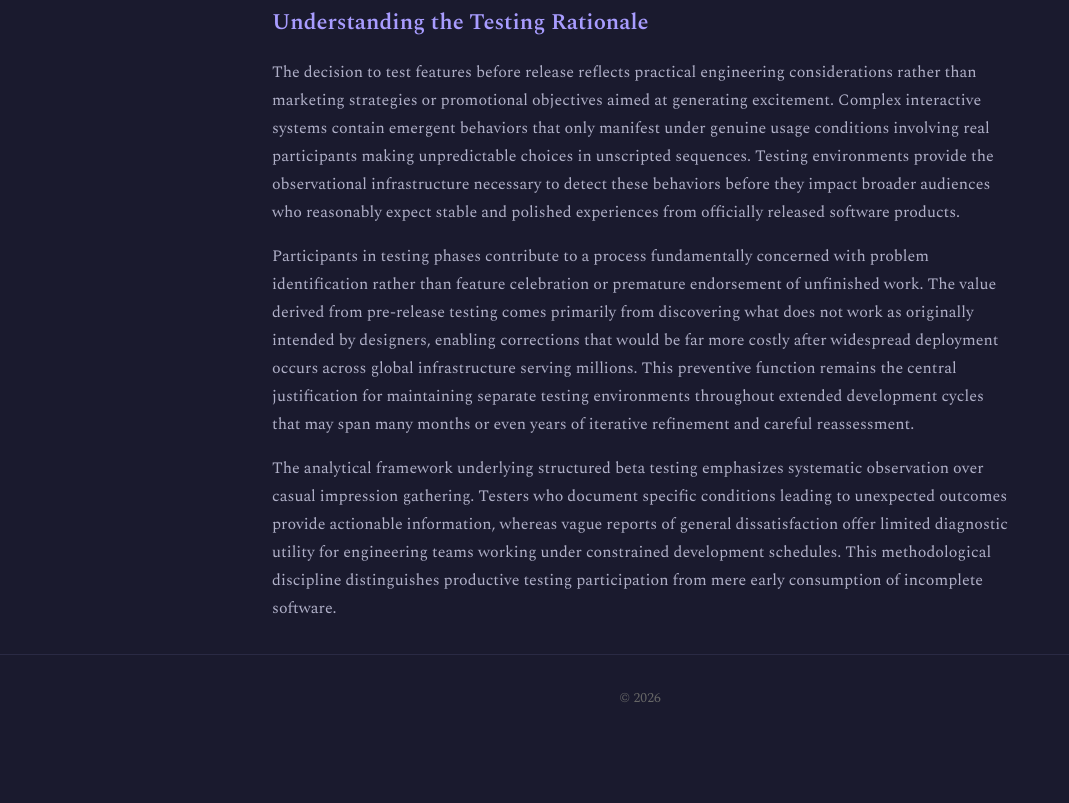
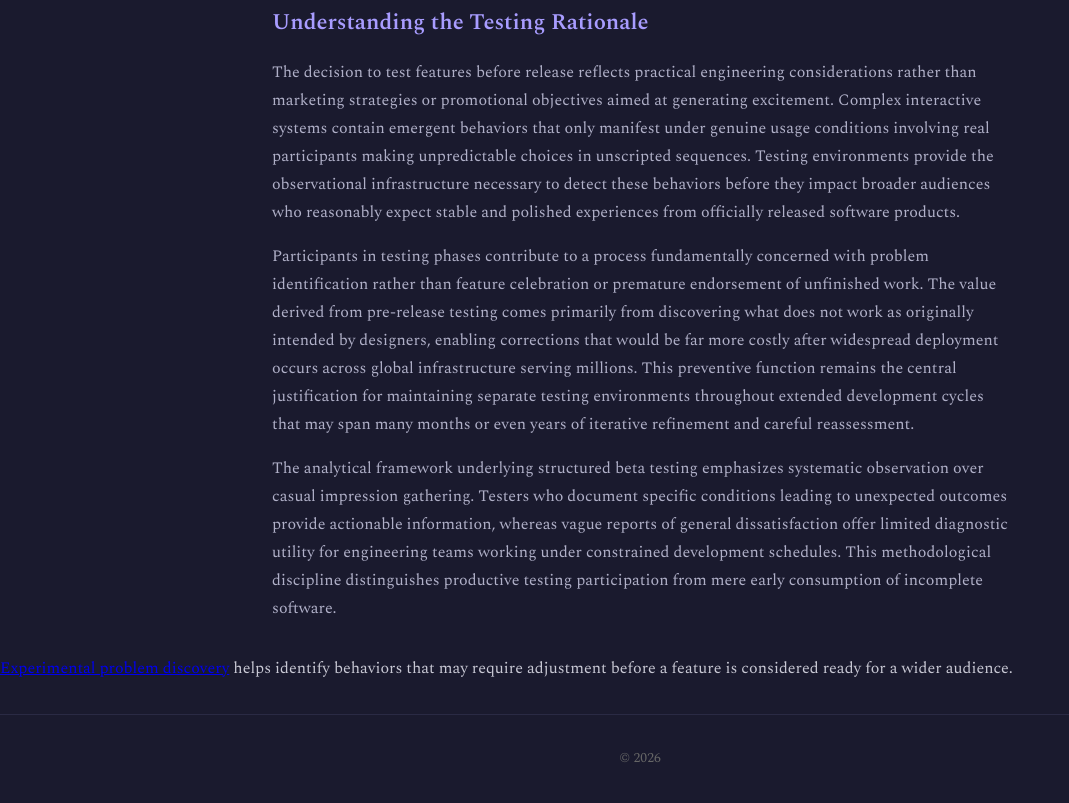
Before and after one commit to umjynb-lab/Before-Release, a plain HTML site: page index.html in a window 1280 px wide. Shown: the part 3201-4004 px from the top of the page, without its empty margins (0-1069 px from the left). Before the commit the page ends 3944 px from the top, so only its background shows below. Drawn offline with nearby package versions, Linux system fonts and the light colour scheme.

Commit message:
Update index.html

```diff
--- a/index.html
+++ b/index.html
@@ -4,6 +4,7 @@
 <meta charset="UTF-8">
 <meta name="viewport" content="width=device-width, initial-scale=1.0">
 <title>Why Beta Servers Test New Features Before Release</title>
+  <meta name="google-site-verification" content="8MbsrCQ3yyzINB9sQ8JJ3bH6RpHnwekCyDArAtG9Fg4" />
 <meta name="description" content="Learn why beta servers test new features before release and how early testing reveals problems in experimental game environments prior to wider availability.">
 <link rel="canonical" href="">
 <link href="https://fonts.googleapis.com/css2?family=Spectral:wght@400;600;700&display=swap" rel="stylesheet">
@@ -207,6 +208,7 @@ engineering teams working under constrained development schedules.
 This methodological discipline distinguishes productive testing
 participation from mere early consumption of incomplete software.</p>
 </div>
+  <p><a href="https://umjynb.codeberg.page/NewGameFeatures/">Experimental problem discovery</a> helps identify behaviors that may require adjustment before a feature is considered ready for a wider audience.</p>
 <footer>&copy; 2026</footer>
 <script>document.querySelector('link[rel="canonical"]').setAttribute('href',window.location.href)</script>
 </body>
```
